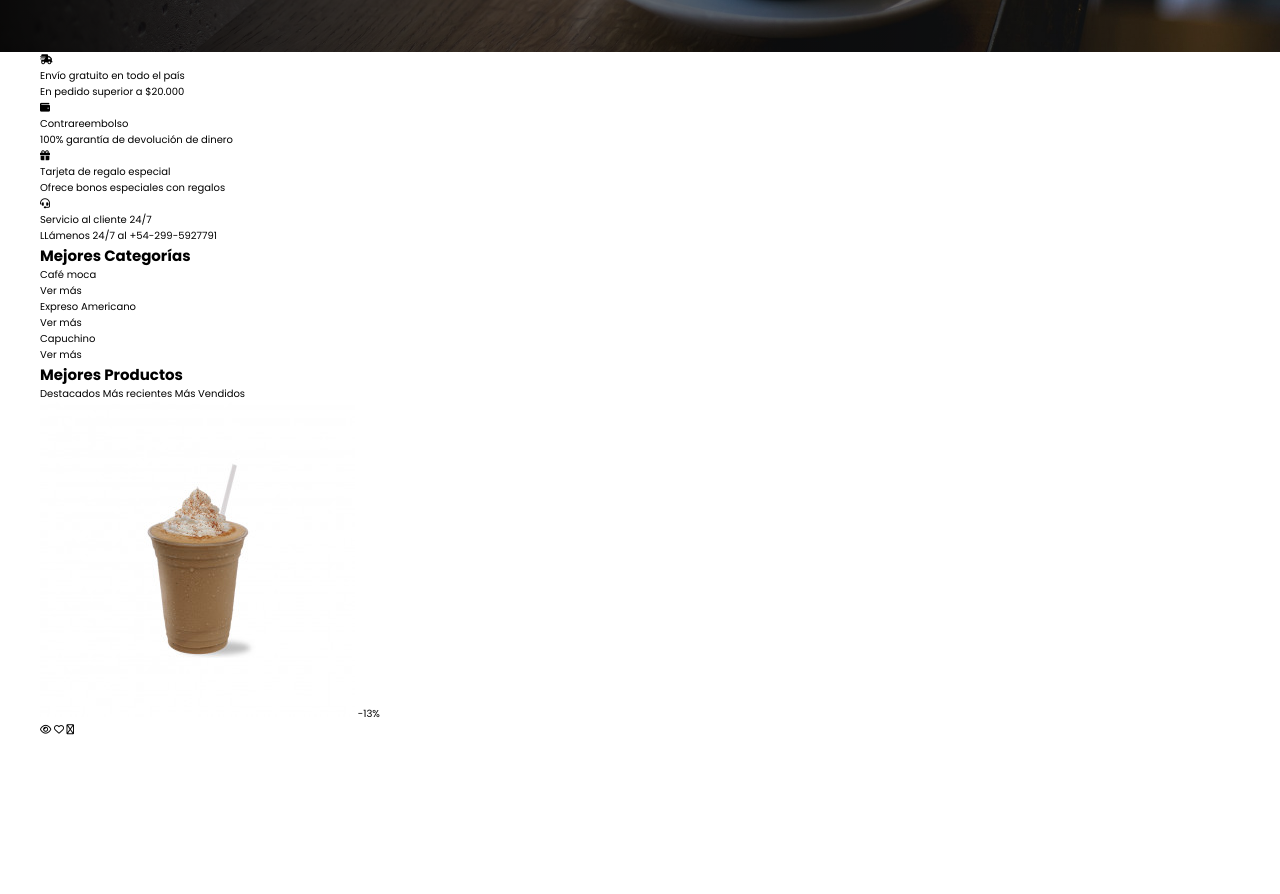
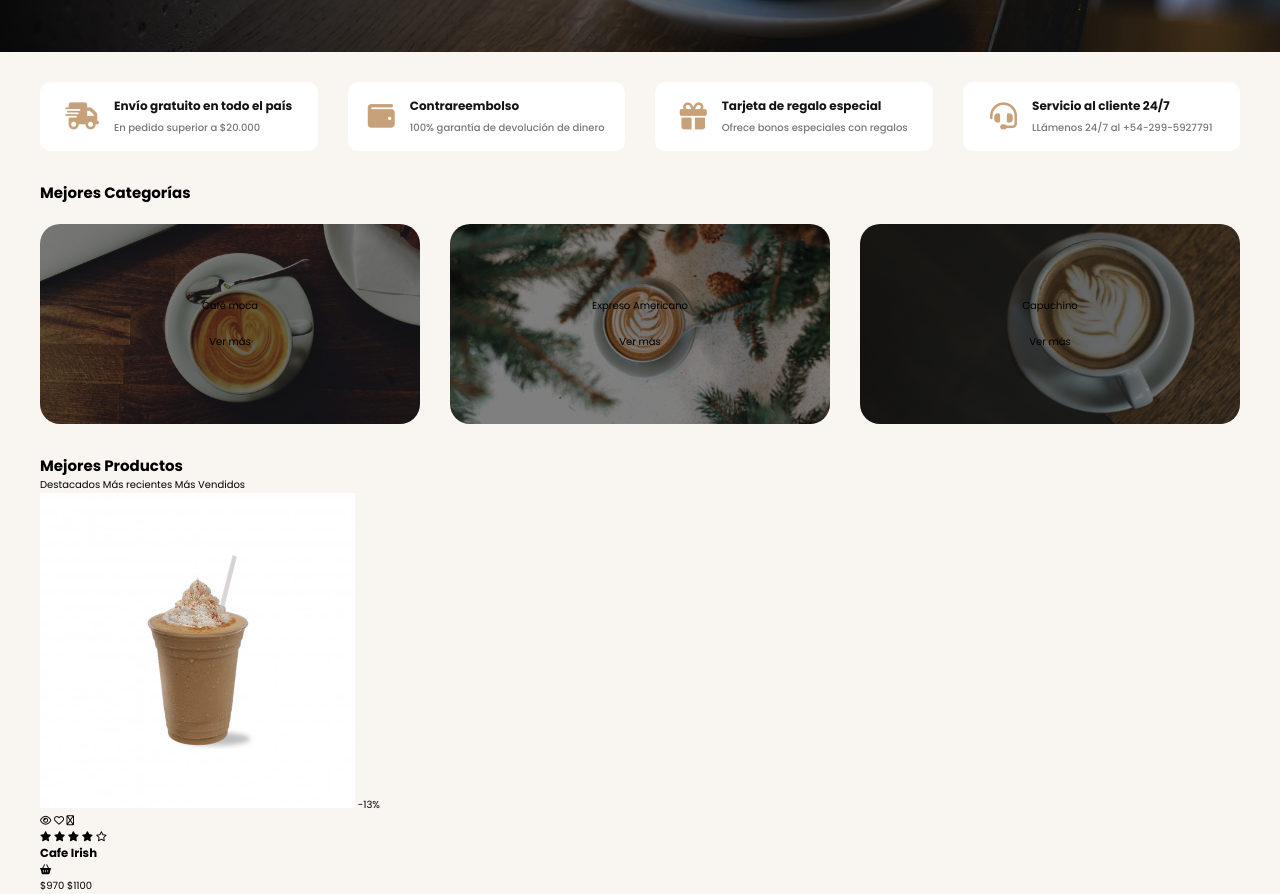
Before and after one commit to MartinCba/Raven, a plain HTML site: page home/index.html in a window 1280 px wide. Shown: the part 697-1591 px from the top of the page. Before the commit the page ends 1435 px from the top, so only its background shows below. Drawn offline with Linux system fonts and the light colour scheme.

Commit message:
Main css

```diff
--- a/home/index.html
+++ b/home/index.html
@@ -120,6 +120,7 @@
           <span>Más Vendidos</span>
         </div>
         <div class="contenedor-productos">
+          <!--? PRODUCTO 1 -->
           <div class="producto-card">
             <div class="contenedor-img">
               <img src="../img/cafe-irish.jpg" alt="Cafe Irish" />
@@ -136,7 +137,22 @@
                 </span>
               </div>
             </div>
+            <div class="contenido-card-producto">
+              <div class="estrellas">
+                <i class="fa-solid fa-star"></i>
+                <i class="fa-solid fa-star"></i>
+                <i class="fa-solid fa-star"></i>
+                <i class="fa-solid fa-star"></i>
+                <i class="fa-regular fa-star"></i>
+              </div>
+              <h3>Cafe Irish</h3>
+              <span class="add-cart">
+                <i class="fa-solid fa-basket-shopping"></i>
+              </span>
+              <p class="precio">$970 <span>$1100</span></p>
+            </div>
           </div>
+          <!--? PRODUCTO 2 -->
         </div>
       </section>
     </main>
--- a/home/style.css
+++ b/home/style.css
@@ -228,3 +228,96 @@ html {
   text-transform: uppercase;
   border-radius: 3rem;
 }
+
+/*?---------------MAIN---------------*/
+
+/*!---------------FEATURES---------------*/
+
+.contenido-main {
+  background-color: var(--color-fondo);
+}
+
+.contenedor-features {
+  display: grid;
+  grid-template-columns: repeat(4, 1fr);
+  gap: 3rem;
+  padding: 3rem 0;
+}
+
+.card-feature {
+  display: flex;
+  align-items: center;
+  justify-content: center;
+  gap: 1.5rem;
+  background-color: #fff;
+  border-radius: 1rem;
+  padding: 1.5rem 0;
+}
+
+.card-feature i {
+  font-size: 2.7rem;
+  color: var(--color-primario);
+}
+
+.contenido-feature {
+  display: flex;
+  flex-direction: column;
+  gap: 0.5rem;
+}
+
+.contenido-feature span {
+  font-weight: 700;
+  font-size: 1.2rem;
+  color: var(--color-oscuro);
+}
+
+.contenido-feature p {
+  color: #777;
+  font-weight: 500;
+}
+
+/*!---------------CATEGORIAS---------------*/
+
+.categorias-top {
+  display: flex;
+  flex-direction: column;
+  gap: 2rem;
+  margin-bottom: 3rem;
+}
+
+.contenedor-categorias {
+  display: grid;
+  grid-template-columns: repeat(3, 1fr);
+  gap: 3rem;
+}
+
+.categoria-card {
+  height: 20rem;
+  display: flex;
+  flex-direction: column;
+  align-items: center;
+  justify-content: center;
+  border-radius: 2rem;
+  gap: 2rem;
+}
+
+.categoria-moca {
+  background-image: linear-gradient(#00000080, #00000080), url("../img/moca-category.jpg");
+  background-size: cover;
+  background-position: bottom;
+  background-repeat: no-repeat;
+}
+
+.categoria-capuchino {
+  background-image: linear-gradient(#00000080, #00000080), url("../img/capuchino-category.jpg");
+  background-size: cover;
+  background-position: center;
+  background-repeat: no-repeat;
+}
+
+.categoria-expreso {
+  background-image: linear-gradient(#00000080, #00000080), url("../img/expreso-category.jpg");
+  background-size: cover;
+  background-position: center;
+  background-repeat: no-repeat;
+}
```
